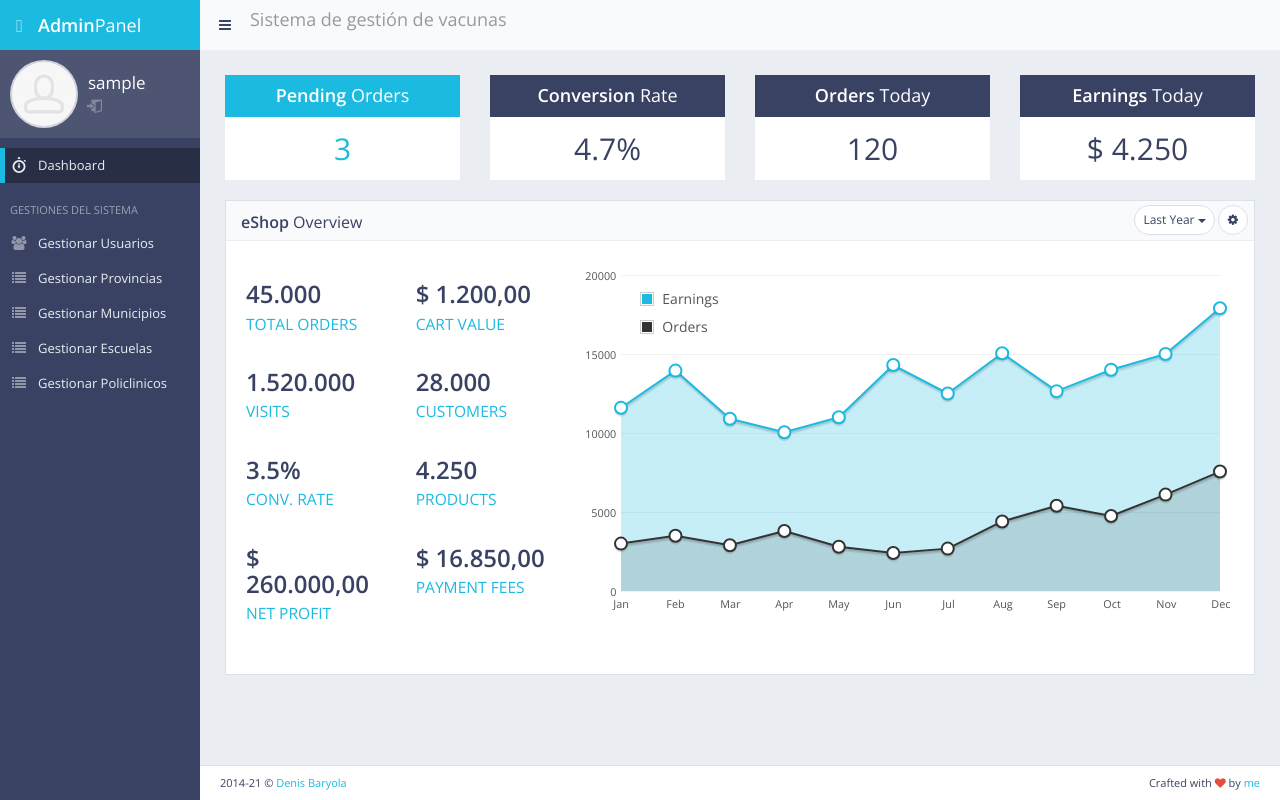
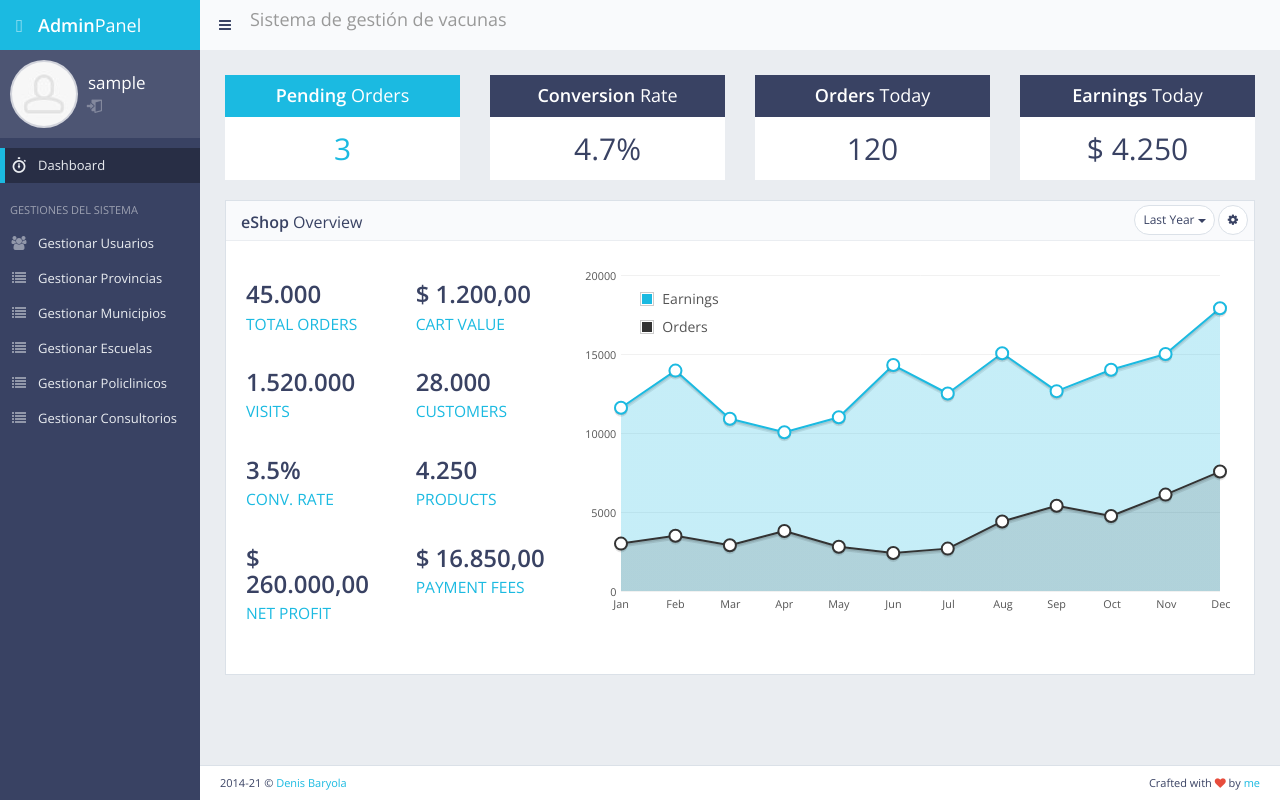
Before and after one commit to jorgejimenez98/covid19-vaccine-system, a Django app: page /dashboard/ in a window 1280 px wide. Run offline with Django 3.2, Linux system fonts and the light colour scheme; the visitor is signed in with stand-in values (Sample User, id 1); some libraries are stand-ins or nearby versions.

Commit message:
Add manage consulting room link on sidebar

```diff
--- a/vaccineSystem/apps/main/templates/master.html
+++ b/vaccineSystem/apps/main/templates/master.html
@@ -130,6 +130,10 @@
                 <a href="{% url 'polyclinicListView' %}"><i class="fa fa-list sidebar-nav-icon"></i><span
                     class="sidebar-nav-mini-hide">Gestionar Policlinicos</span></a>
               </li>
+              <li>
+                <a href="{% url 'consultingRoomListView' %}"><i class="fa fa-list sidebar-nav-icon"></i><span
+                    class="sidebar-nav-mini-hide">Gestionar Consultorios</span></a>
+              </li>
               {% endif %}
             </ul>
             <!-- END Sidebar Navigation -->
```
